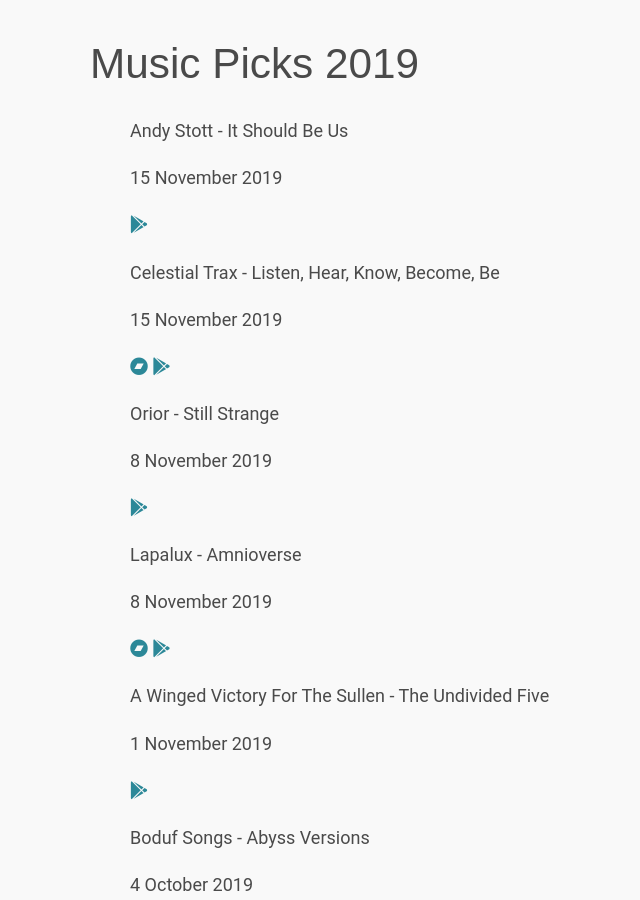
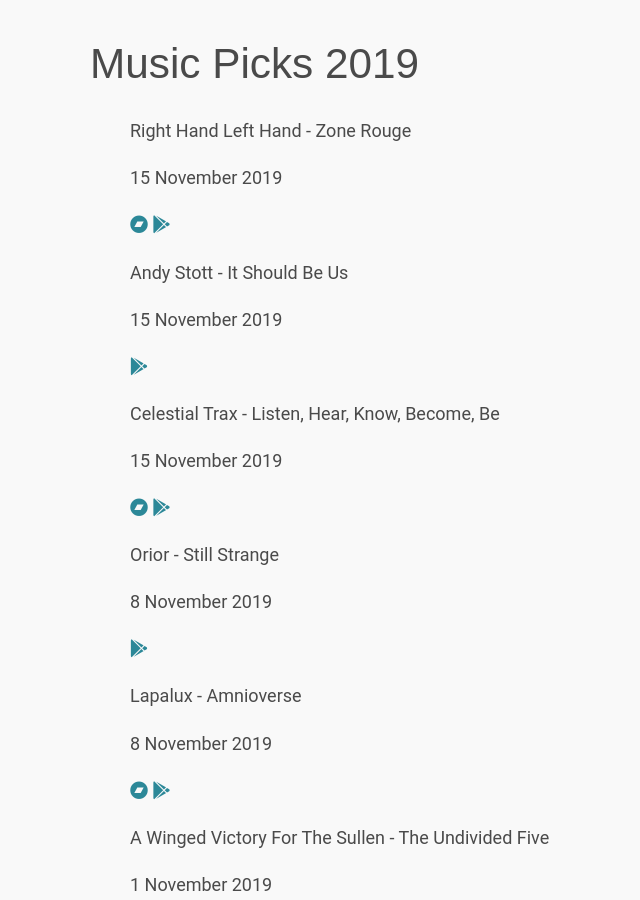
Before and after one commit to edclements/website, a Jekyll site: the page built from music-picks/2019.html, in a window 1280 px wide and 900 px high. Shown: the whole window, without its empty margins (208-848 px from the left). Built offline with Jekyll 4.4.1, drawn with Linux system fonts in a browser that asks for light colours; nearby versions of some CDN libraries.

Commit message:
Add release

```diff
--- a/_data/music-picks/2019.yml
+++ b/_data/music-picks/2019.yml
@@ -819,3 +819,9 @@
   date: 2019-11-15
   google: https://play.google.com/music/listen?u=0#/album/B23ofmf2tngpjcqz6igrklspqei/Andy+Stott/It+Should+Be+Us
   title: It Should Be Us
+
+- artist: Right Hand Left Hand
+  bandcamp: https://righthandlefthand.bandcamp.com/album/zone-rouge
+  date: 2019-11-15
+  google: https://play.google.com/music/listen?u=0#/album/Btn4cccilxbg6ulsud5iobxdxye/Right+Hand+Left+Hand/Zone+Rouge
+  title: Zone Rouge
```
